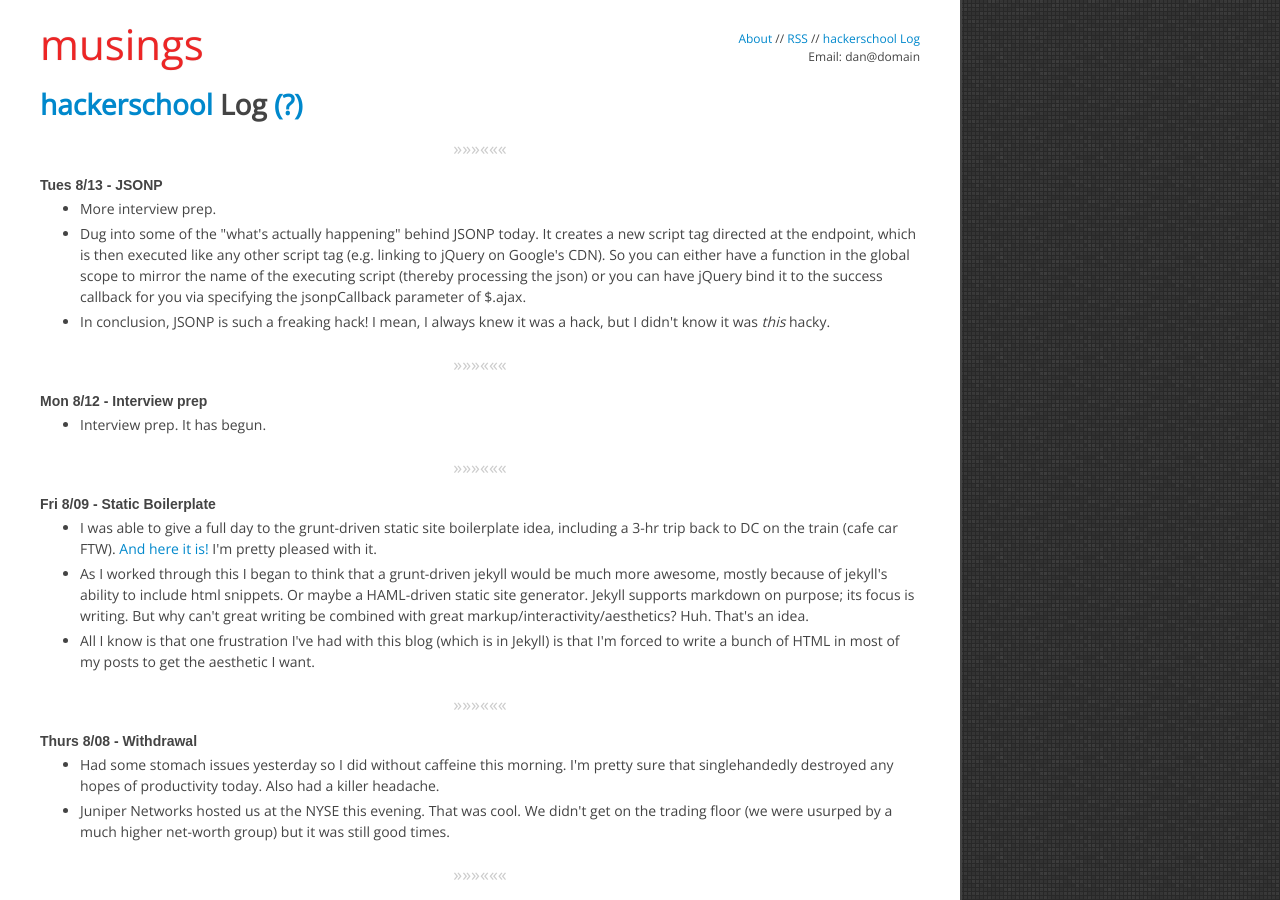
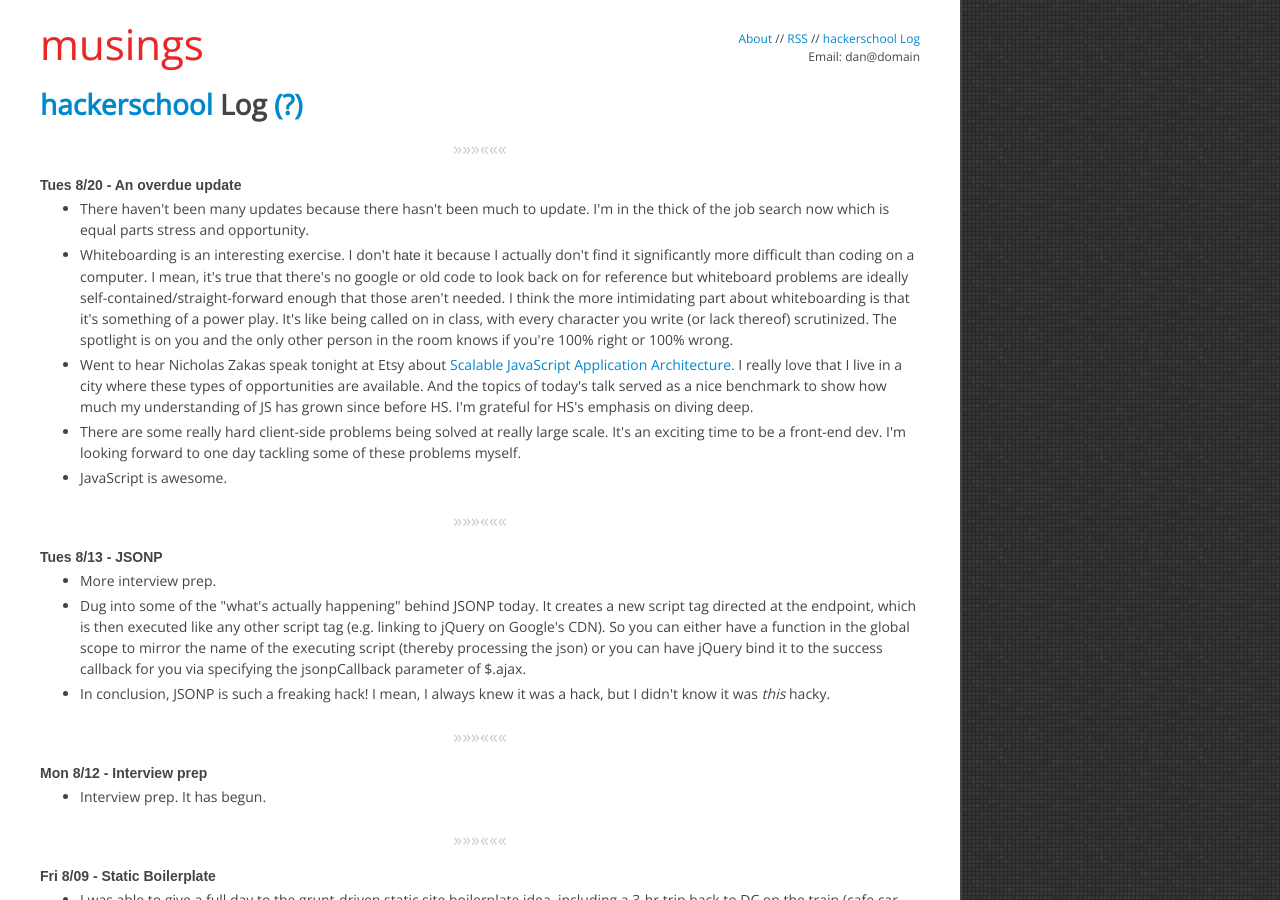
Before and after one commit to danielna/danielna.github.com, a Jekyll site: the page built from hackerschool.html, in a window 1280 px wide and 900 px high. Built offline with Jekyll 4.4.1, drawn with Linux system fonts in a browser that asks for light colours; nearby versions of some CDN libraries; library files that are not in the unit come from our copies; Markdown is read by kramdown in place of the engine named in the settings.

Commit message:
log 8/21

```diff
--- a/hackerschool.html
+++ b/hackerschool.html
@@ -9,6 +9,27 @@ permalink: /hackerschool/index.html
     <div id="help-content">
         In June 2013 I started my three months at <a href="/2013/05/19/cracker-barrel-and-hackerschool.html" title="Cracker Barrel and hackerschool">hackerschool</a>.  This is where I'll keep a log of what I'm working on/thinking/experiencing/etc.  I'm envisioning something kind of like twitter, but less ephemeral.  It'll be similarly stream-of-conscience.  When I write longer-form posts that pertain to HS I'll link to it both here and on the homepage.
     </div>
+
+    <div class="separator">&raquo;&raquo;&raquo;&laquo;&laquo;&laquo;</div>
+
+    <span class="date" id="2013-08-20">Tues 8/20 - An overdue update</span>
+    <ul>
+        <li>
+            There haven't been many updates because there hasn't been much to update.  I'm in the thick of the job search now which is equal parts stress and opportunity.
+        </li>
+        <li>
+            Whiteboarding is an interesting exercise.  I don't <strong>hate</strong> it because I actually don't find it significantly more difficult than coding on a computer.  I mean, it's true that there's no google or old code to look back on for reference but whiteboard problems are ideally self-contained/straight-forward enough that those aren't needed.  I think the more intimidating part about whiteboarding is that it's something of a power play.  It's like being called on in class, with every character you write (or lack thereof) scrutinized.  The spotlight is on you and the only other person in the room knows if you're 100% right or 100% wrong.
+        </li>
+        <li>
+            Went to hear Nicholas Zakas speak tonight at Etsy about <a href="http://www.slideshare.net/nzakas/scalable-javascript-application-architecture" target='_blank'>Scalable JavaScript Application Architecture.</a>  I really love that I live in a city where these types of opportunities are available.  And the topics of today's talk served as a nice benchmark to show how much my understanding of JS has grown since before HS.  I'm grateful for HS's emphasis on diving deep.
+        </li>
+        <li>
+            There are some really hard client-side problems being solved at really large scale.  It's an exciting time to be a front-end dev.  I'm looking forward to one day tackling some of these problems myself.
+        </li>
+        <li>
+            JavaScript is awesome.
+        </li>
+    </ul>
 
     <div class="separator">&raquo;&raquo;&raquo;&laquo;&laquo;&laquo;</div>
 
```
